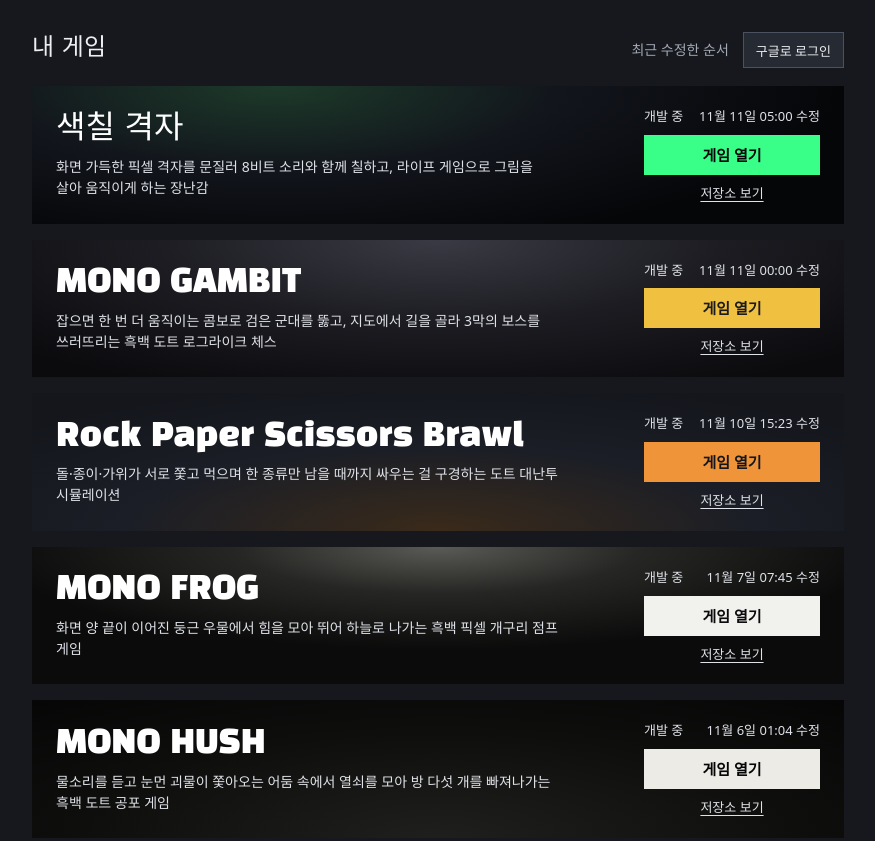
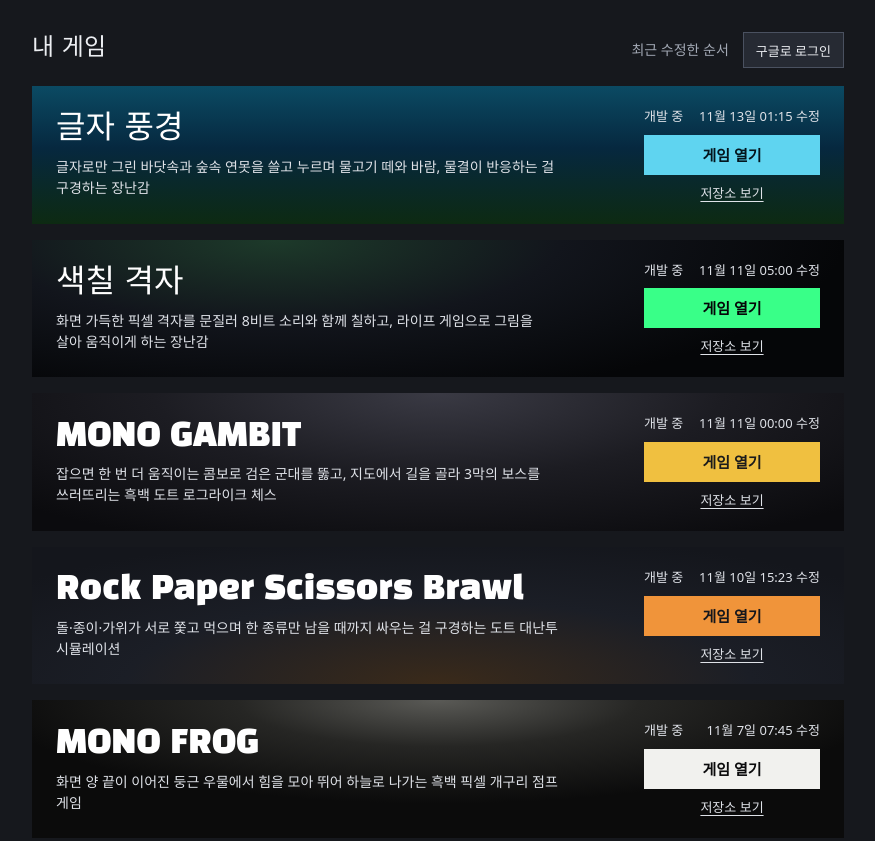
Before and after one commit to dobbi52/dobbi52.github.io, a plain HTML site: page index.html in a window 1280 px wide. Shown: the top 841 px of the page, without its empty margins (202-1077 px from the left). Drawn offline with Linux system fonts and the light colour scheme; no server answers; a web font is replaced by a local one.

Commit message:
글자 풍경(ascii-sea) 추가, 로그인 예외로 기록
Co-Authored-By: Claude Opus 5.5 <noreply@anthropic.com>
Claude-Session: https://claude.ai/code/session_01D2NA83ShLYvqgzRPk5ziXT

```diff
--- a/index.html
+++ b/index.html
@@ -123,6 +123,9 @@ const GAMES = [
   { repo:'color-grid', title:'색칠 격자', status:'개발 중', updated:'2026-11-11T05:00:00Z',
     bg:'radial-gradient(70% 120% at 30% 0%,#1d3a2a 0,#12151c 50%,#050608 100%)', btn:'#39ff88', btnInk:'#050608',
     desc:'화면 가득한 픽셀 격자를 문질러 8비트 소리와 함께 칠하고, 라이프 게임으로 그림을 살아 움직이게 하는 장난감' },
+  { repo:'ascii-sea', title:'글자 풍경', status:'개발 중', updated:'2026-11-13T01:15:00Z',
+    bg:'linear-gradient(180deg,#0b4a63 0,#06283f 45%,#0d2a12 100%)', btn:'#5fd4f0', btnInk:'#04141c',
+    desc:'글자로만 그린 바닷속과 숲속 연못을 쓸고 누르며 물고기 떼와 바람, 물결이 반응하는 걸 구경하는 장난감' },
 ];
 
 const CACHE_KEY = 'pushed-dates-v1';
```
Also changed, not shown: 1 other file.
